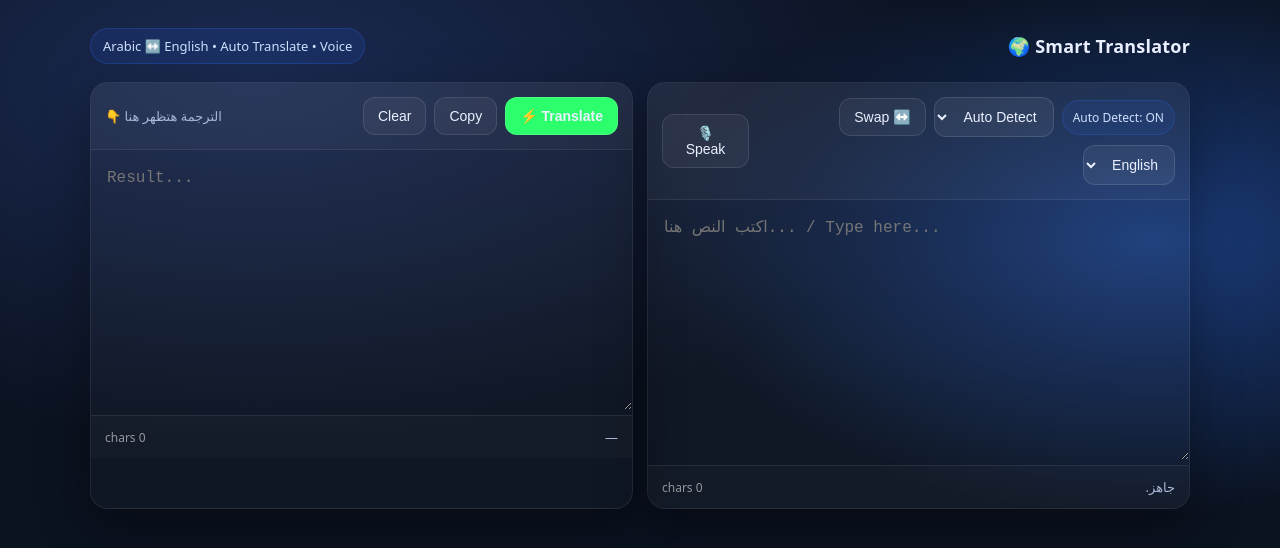
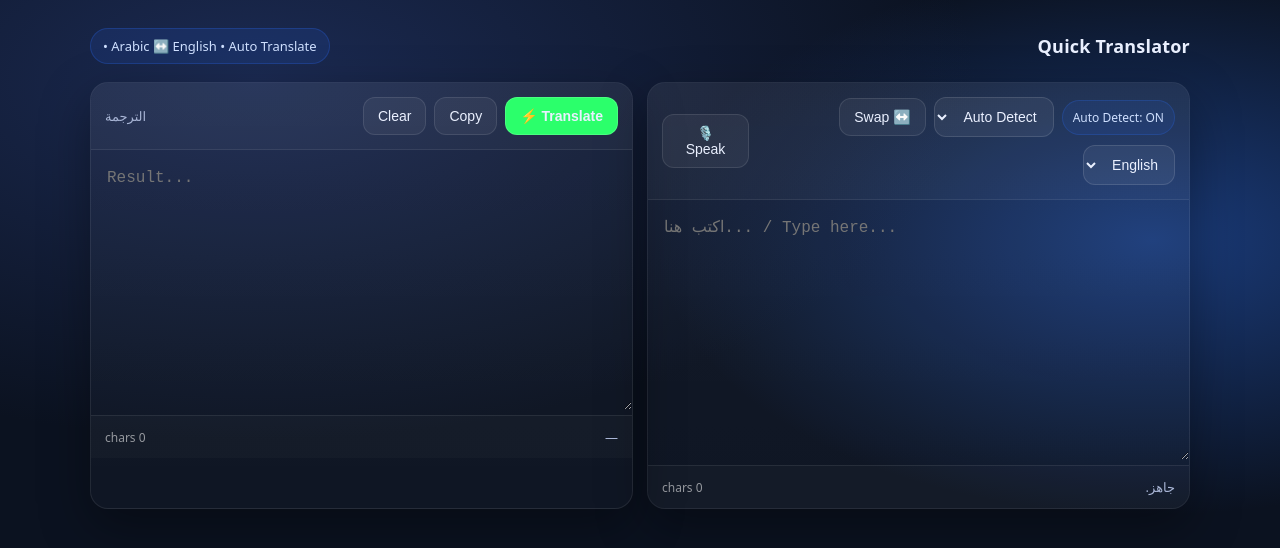
Before and after one commit to walidabdelsater/Quick-Translator, a plain HTML site: page index.html in a window 1280 px wide. Drawn offline with Linux system fonts and the light colour scheme.

Commit message:
Update index.html

```diff
--- a/index.html
+++ b/index.html
@@ -111,8 +111,8 @@
 <body>
  <div class="wrap">
    <div class="topbar">
-     <div class="brand">Smart Translator 🌍</div>
-     <div class="badge">Arabic ↔️ English • Auto Translate • Voice</div>
+     <div class="brand">Quick Translator </div>
+     <div class="badge">Arabic ↔️ English • Auto Translate • </div>
    </div>
 
    <div class="grid">
@@ -137,11 +137,11 @@
          </div>
 
          <div class="langRow">
-           <button class="btn ghost" id="micBtn" type="button" title="Speak (Speech to Text)">🎙️ Speak</button>
+          <button class="btn ghost" id="micBtn" type="button" title="Speak (Speech to Text)">🎙️ Speak</button>
          </div>
        </div>
 
-       <textarea id="text" placeholder="اكتب النص هنا... / Type here..."></textarea>
+       <textarea id="text" placeholder="اكتب هنا... / Type here..."></textarea>
 
        <div class="footerRow">
          <div class="status" id="status">جاهز.</div>
@@ -157,7 +157,7 @@
            <button class="btn ghost" id="copyBtn" type="button">Copy</button>
            <button class="btn ghost" id="clearBtn" type="button">Clear</button>
          </div>
-         <div class="hint">الترجمة هتظهر هنا 👇</div>
+         <div class="hint">الترجمة  </div>
        </div>
 
        <textarea id="result" readonly placeholder="Result..."></textarea>
@@ -223,7 +223,7 @@
    async function translate(){
      const text = textEl.value.trim();
      if(!text){
-       statusEl.innerText = "اكتب نص الأول.";
+       statusEl.innerText = "اكتب نص .";
        resultStatusEl.innerText = "—";
        resultEl.value = "";
        updateCounters();
```
